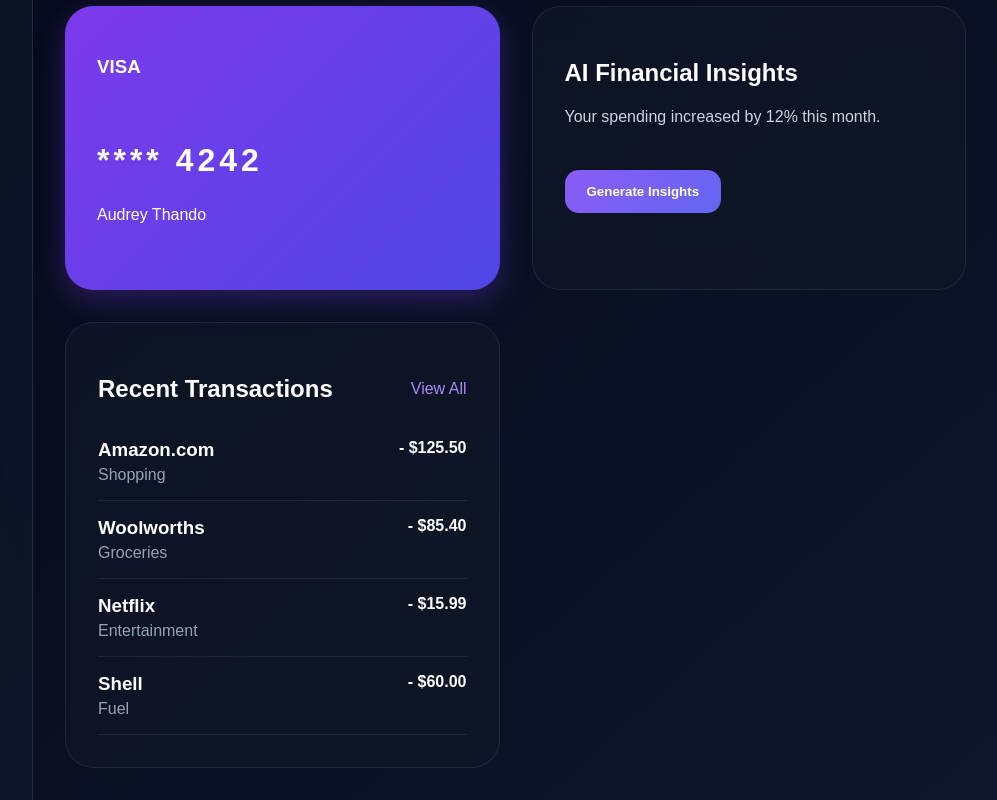
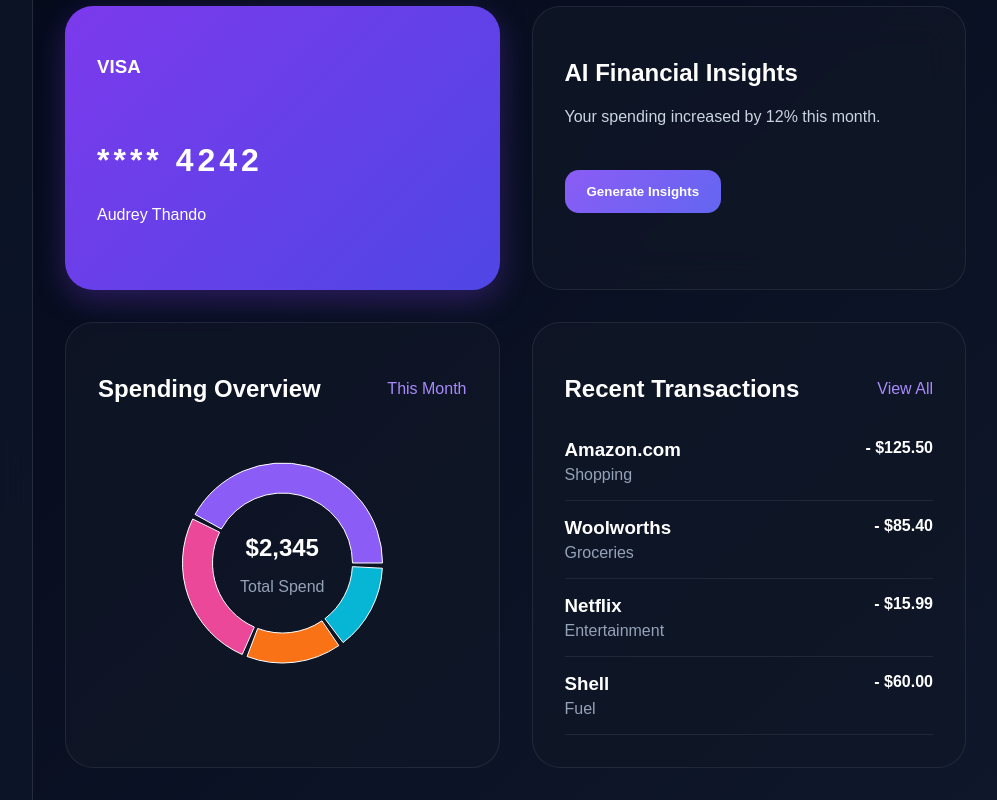
Before and after one commit to audreythando/credit-card-system, a React (Create React App) app: page / in a window 1280 px wide. Shown: the part 351-1151 px from the top of the page, without its empty margins (282-1279 px from the left). Built offline with nearby package versions, Linux system fonts and the light colour scheme.

Commit message:
feat: add spending overview chart

```diff
--- /dev/null
+++ b/src/components/dashboard/SpendingChart.tsx
@@ -0,0 +1,54 @@
+import {
+  PieChart,
+  Pie,
+  Cell,
+  ResponsiveContainer,
+} from "recharts";
+
+const data = [
+  { name: "Shopping", value: 850 },
+  { name: "Food", value: 520 },
+  { name: "Bills", value: 310 },
+  { name: "Transport", value: 280 },
+];
+
+const COLORS = ["#8b5cf6", "#ec4899", "#f97316", "#06b6d4"];
+
+const SpendingChart = () => {
+  return (
+    <div className="chart-card">
+      <div className="section-header">
+        <h2>Spending Overview</h2>
+        <span>This Month</span>
+      </div>
+
+      <div className="chart-wrapper">
+        <ResponsiveContainer width="100%" height={280}>
+          <PieChart>
+            <Pie
+              data={data}
+              innerRadius={70}
+              outerRadius={100}
+              dataKey="value"
+              paddingAngle={3}
+            >
+              {data.map((entry, index) => (
+                <Cell
+                  key={`cell-${index}`}
+                  fill={COLORS[index % COLORS.length]}
+                />
+              ))}
+            </Pie>
+          </PieChart>
+        </ResponsiveContainer>
+
+        <div className="chart-center">
+          <h2>$2,345</h2>
+          <p>Total Spend</p>
+        </div>
+      </div>
+    </div>
+  );
+};
+
+export default SpendingChart;
--- a/src/pages/DashboardPage.css
+++ b/src/pages/DashboardPage.css
@@ -232,3 +232,31 @@
   color: #94a3b8;
   margin: 5px 0 0;
 }
+
+.chart-card {
+  background: rgba(17, 24, 39, 0.7);
+  border: 1px solid rgba(255,255,255,0.08);
+  border-radius: 28px;
+  padding: 2rem;
+}
+
+.chart-wrapper {
+  position: relative;
+  height: 300px;
+}
+
+.chart-center {
+  position: absolute;
+  top: 50%;
+  left: 50%;
+  transform: translate(-50%, -50%);
+  text-align: center;
+}
+
+.chart-center h2 {
+  margin: 0;
+}
+
+.chart-center p {
+  color: #94a3b8;
+}
--- a/src/pages/DashboardPage.tsx
+++ b/src/pages/DashboardPage.tsx
@@ -7,6 +7,7 @@
 import AIInsightPanel from "../components/dashboard/AIInsightPanel";
 import DashboardHeader from "../components/dashboard/DashboardHeader";
 import RecentTransactions from "../components/dashboard/RecentTransactions";
+import SpendingChart from "../components/dashboard/SpendingChart";
 
 export default function DashboardPage() {
   return (
@@ -25,6 +26,7 @@
         <div className="dashboard-content">
           <CreditCardPreview />
           <AIInsightPanel />
+          <SpendingChart />
           <RecentTransactions />
         </div>
       </main>
```
